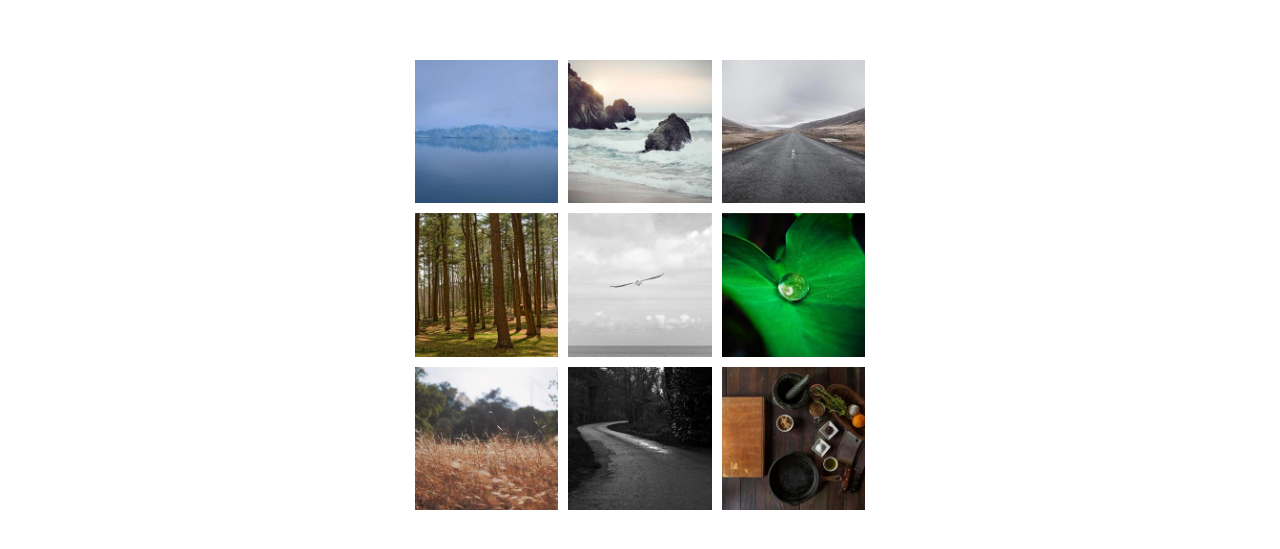
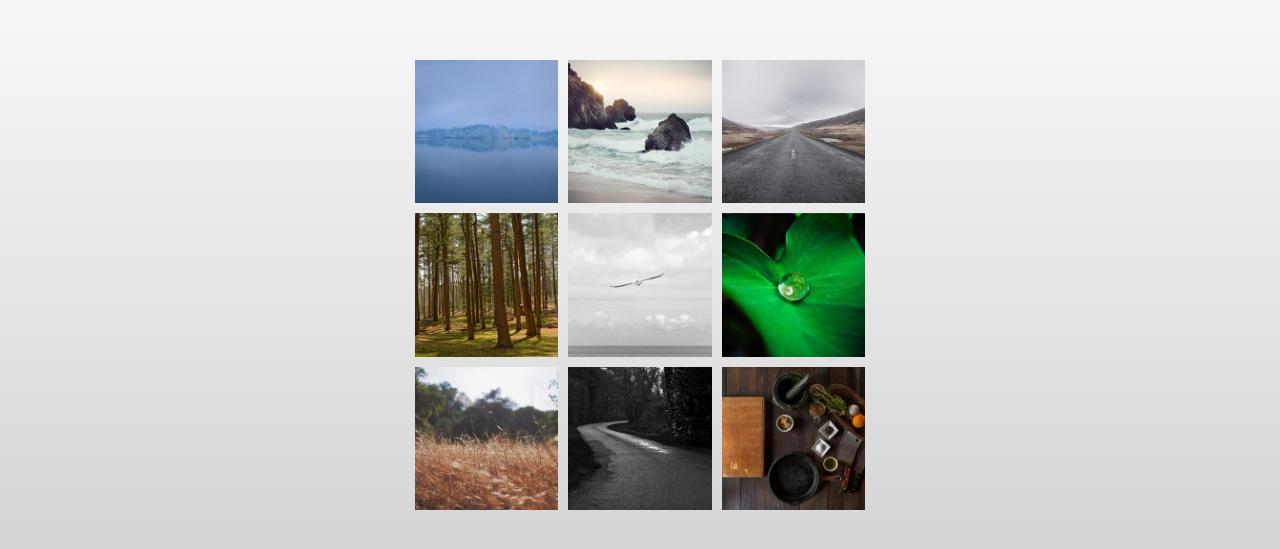
Before and after one commit to Tamashiel/galeria-modal, a plain HTML site: page index.html in a window 1280 px wide. Shown: the part 115-664 px from the top of the page. Drawn offline with Linux system fonts and the light colour scheme.

Commit message:
cambio de fondo

```diff
--- a/css/estilo.css
+++ b/css/estilo.css
@@ -8,6 +8,7 @@ body{
     display: flex;
     justify-content: center;
     align-items: center;
+    background-image: linear-gradient(to top, #ccc, #fff);
 }
 
 .galeria{
```
